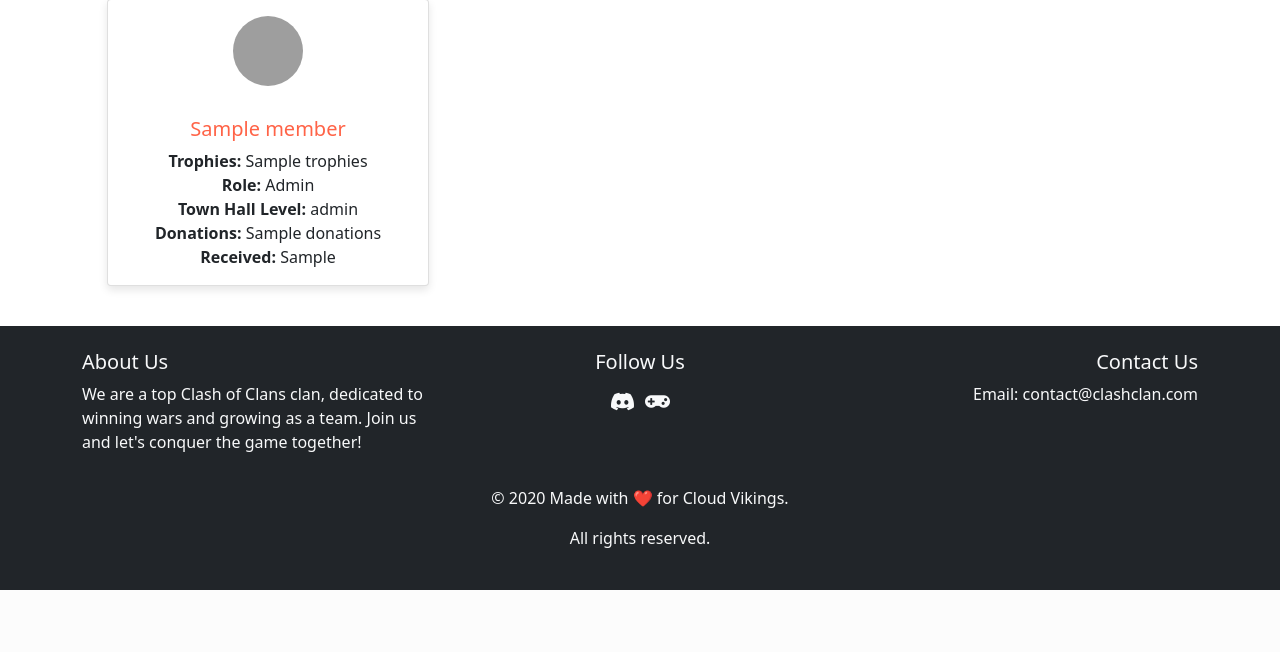
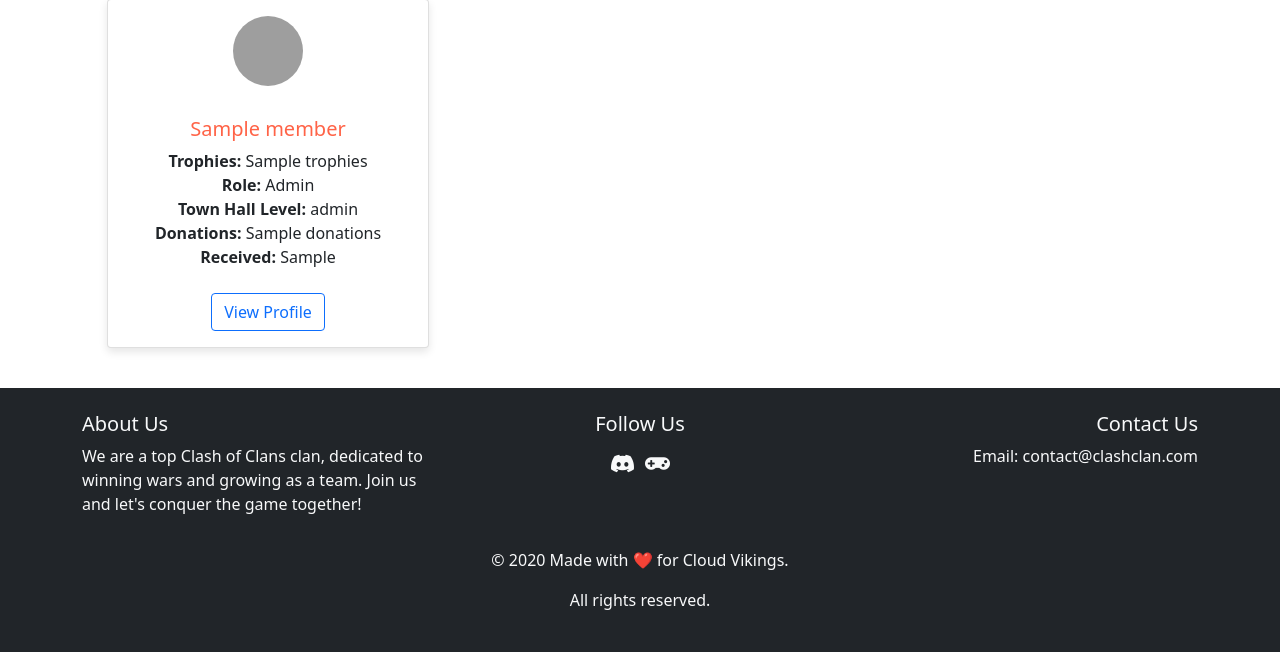
Before and after one commit to mctrinity/cloudvikingswebsite, a Flask app: template templates/members.html in a window 1280 px wide. Shown: the part 215-867 px from the top of the page. Before the commit the page ends 805 px from the top, so only its background shows below. Run offline with Flask 3, Linux system fonts and the light colour scheme; the template is opened without the code that fills it: most values are stand-ins (such as "Sample title", 1, 10 or a date in 2020); grey boxes are pictures that could not be loaded.

Commit message:
add member profile COC link

```diff
--- a/templates/members.html
+++ b/templates/members.html
@@ -24,6 +24,11 @@
                                         <strong>Donations:</strong> {{ member['donations'] }}<br>
                                         <strong>Received:</strong> {{ member['donationsReceived'] }}<br>
                                     </p>
+                                    <!-- Link to CoC Profile -->
+                                    <a href="https://link.clashofclans.com/en?action=OpenPlayerProfile&tag={{ member['tag'] | replace('#', '%23') }}"
+                                       class="btn btn-outline-primary mt-2" target="_blank">
+                                       View Profile
+                                    </a>
                                 </div>
                             </div>
                         </div>
```
